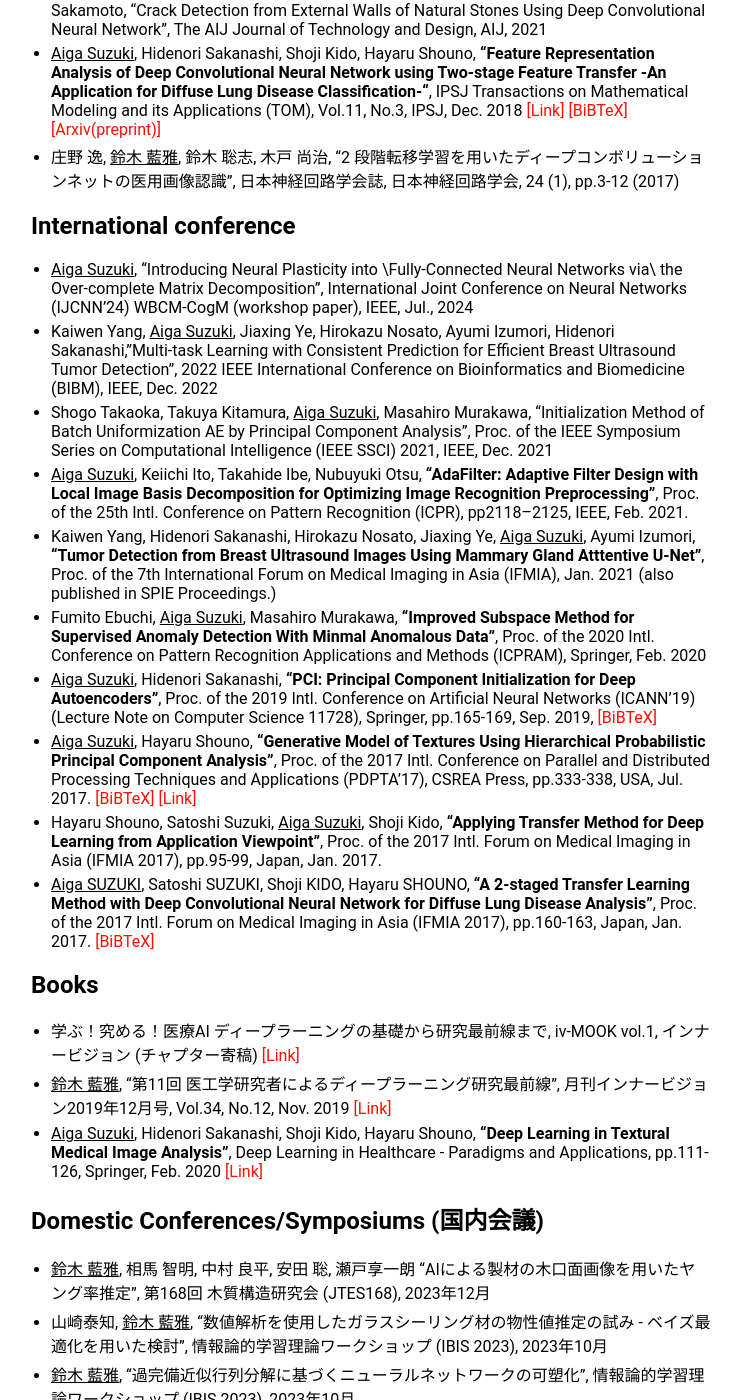
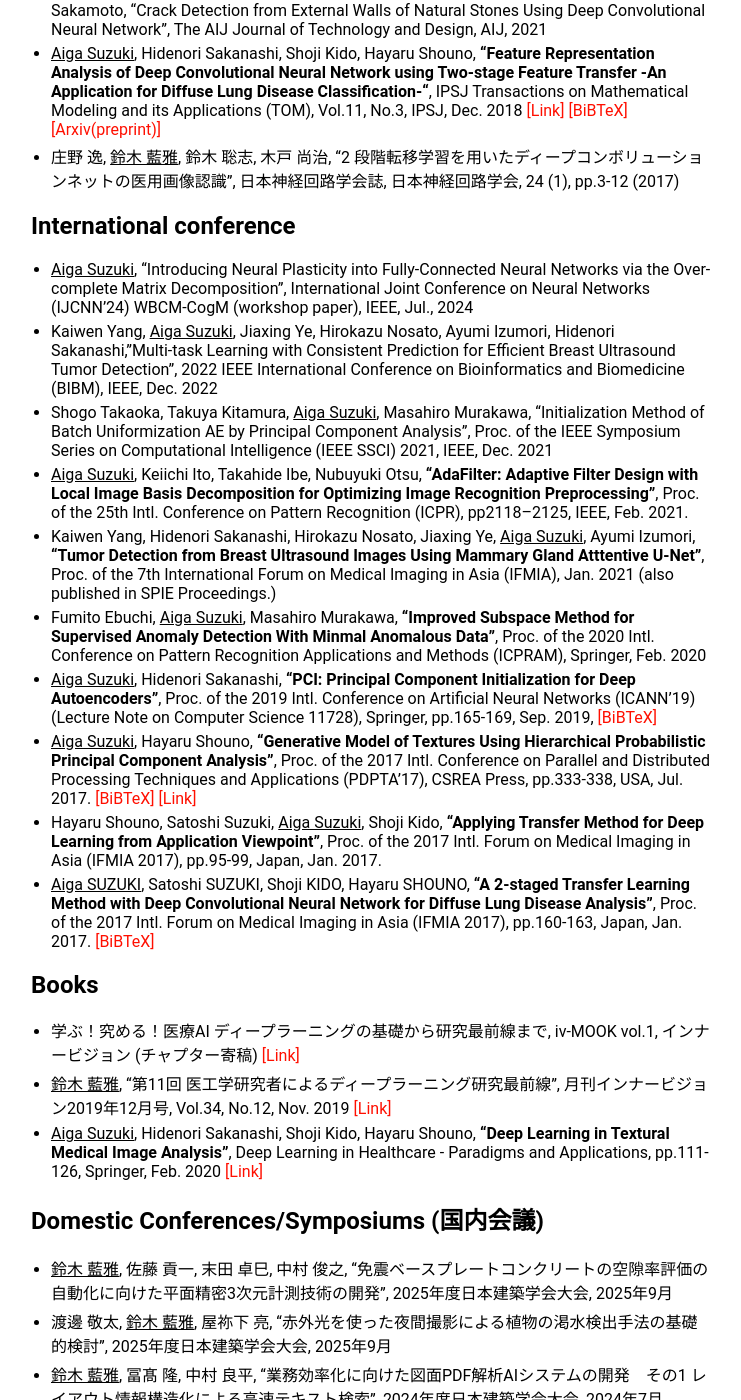
Before and after one commit to tochikuji/tochikuji.github.io, a Jekyll site: the page built from publications.md, in a window 1280 px wide and 1400 px high, scrolled down 258 px. Shown: the whole window, without its empty margins (259-1000 px from the left). Built offline with Jekyll 4.4.1, drawn with Linux system fonts in a browser that asks for light colours.

Commit message:
update publications

```diff
--- a/publications.md
+++ b/publications.md
@@ -12,7 +12,7 @@ title: Publications
 
 ## International conference
 
-- <u>Aiga Suzuki</u>, "Introducing Neural Plasticity into \\Fully-Connected Neural Networks via\\ the Over-complete Matrix Decomposition", International Joint Conference on Neural Networks (IJCNN'24) WBCM-CogM (workshop paper), IEEE, Jul., 2024
+- <u>Aiga Suzuki</u>, "Introducing Neural Plasticity into Fully-Connected Neural Networks via the Over-complete Matrix Decomposition", International Joint Conference on Neural Networks (IJCNN'24) WBCM-CogM (workshop paper), IEEE, Jul., 2024
 - Kaiwen Yang, <u>Aiga Suzuki</u>, Jiaxing Ye, Hirokazu Nosato, Ayumi Izumori, Hidenori Sakanashi,"Multi-task Learning with Consistent Prediction for Efficient Breast Ultrasound Tumor Detection", 2022 IEEE International Conference on Bioinformatics and Biomedicine (BIBM), IEEE, Dec. 2022
 - Shogo Takaoka, Takuya Kitamura, <u>Aiga Suzuki</u>, Masahiro Murakawa, "Initialization Method of Batch Uniformization AE by Principal Component Analysis", Proc. of the IEEE Symposium Series on Computational Intelligence (IEEE SSCI) 2021, IEEE, Dec. 2021
 - <u>Aiga Suzuki</u>, Keiichi Ito, Takahide Ibe, Nubuyuki Otsu, **"AdaFilter: Adaptive Filter Design with Local Image Basis Decomposition for Optimizing Image Recognition Preprocessing"**, Proc. of the 25th Intl. Conference on Pattern Recognition (ICPR), pp2118--2125, IEEE, Feb. 2021.
@@ -30,6 +30,9 @@ title: Publications
 
 ## Domestic Conferences/Symposiums (国内会議)
 
+- <u>鈴木 藍雅</u>, 佐藤 貢一, 末田 卓巳, 中村 俊之, "免震ベースプレートコンクリートの空隙率評価の自動化に向けた平面精密3次元計測技術の開発", 2025年度日本建築学会大会, 2025年9月
+- 渡邊 敬太, <u>鈴木 藍雅</u>, 屋祢下 亮, "赤外光を使った夜間撮影による植物の渇水検出手法の基礎的検討", 2025年度日本建築学会大会, 2025年9月
+- <u>鈴木 藍雅</u>,  冨髙 隆, 中村 良平, "業務効率化に向けた図面PDF解析AIシステムの開発　その1 レイアウト情報構造化による高速テキスト検索", 2024年度日本建築学会大会, 2024年7月
 - <u>鈴木 藍雅</u>, 相馬 智明, 中村 良平, 安田 聡, 瀬戸享一朗 "AIによる製材の木口面画像を用いたヤング率推定", 第168回 木質構造研究会 (JTES168), 2023年12月
 - 山崎泰知, <u>鈴木 藍雅</u>, "数値解析を使用したガラスシーリング材の物性値推定の試み - ベイズ最適化を用いた検討", 情報論的学習理論ワークショップ (IBIS 2023), 2023年10月
 - <u>鈴木 藍雅</u>, "過完備近似行列分解に基づくニューラルネットワークの可塑化", 情報論的学習理論ワークショップ (IBIS 2023), 2023年10月
```
